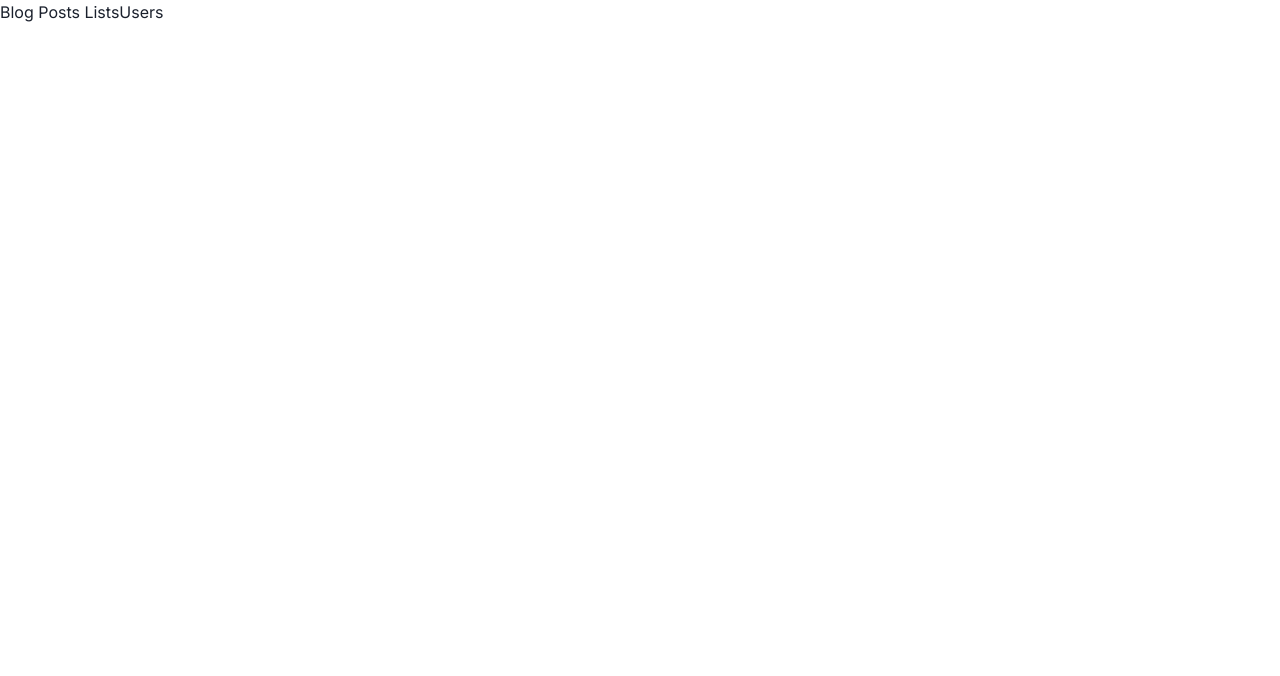
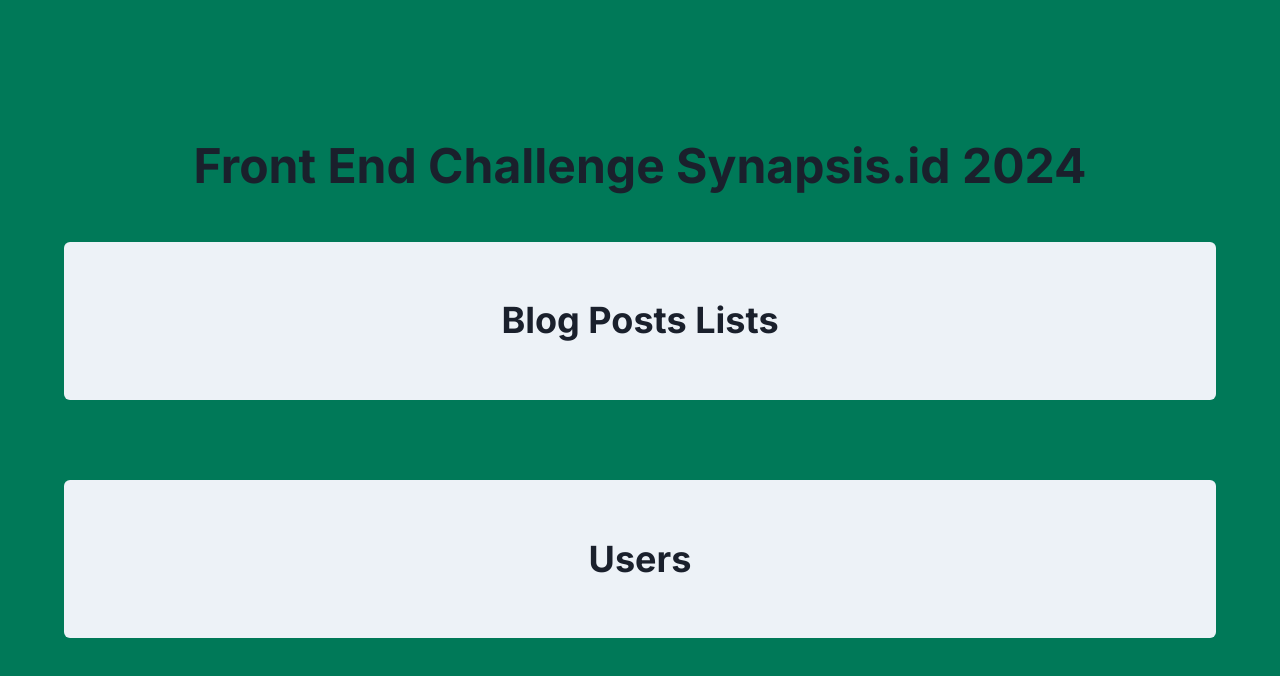
Before and after one commit to wisnu1314/FE-Challenge-Synapsis, a Next.js app in the folder fe_challenge/: page / in a window 1280 px wide. Shown: the top 676 px of the page. Built offline with nearby package versions, Linux system fonts and the light colour scheme.

Commit message:
Finishing

```diff
--- a/fe_challenge/src/app/PostsList/[postId]/page.tsx
+++ b/fe_challenge/src/app/PostsList/[postId]/page.tsx
@@ -83,7 +83,7 @@ export default function PostDetails({
                         </Box>
                     </GridItem>
                     <GridItem w="100%">
-                        <Box display="flex" justifyContent="center" alignItems="center" h="100%">
+                        <Box display="flex" justifyContent="center" alignItems="center" h="100%" gap={10}>
                             <Link href="/" margin={5}>
                                 <Text fontWeight="bold">Home</Text>
                             </Link>
--- a/fe_challenge/src/app/page.tsx
+++ b/fe_challenge/src/app/page.tsx
@@ -1,12 +1,66 @@
 import Image from "next/image";
 import styles from "./page.module.css";
 import NextLink from 'next/link'
-import { ChakraProvider, Link } from '@chakra-ui/react';
+import { Box, Button, ChakraProvider, Link, Text } from '@chakra-ui/react';
 export default function Home() {
   return (
     <ChakraProvider>
-      <Link as={NextLink} href="/PostsList">Blog Posts Lists</Link>
-      <Link as={NextLink} href="/Users">Users</Link>
+      <Box
+        w="100%"
+        h="100vh"
+        bgColor="#007958"
+        paddingTop={2}
+        display="flex"
+        flexDirection="column"
+        justifyContent="center"
+      >
+        <Box
+          display="flex"
+          w="100%"
+          justifyContent="center"
+
+        >
+          <Text
+            fontWeight="bold"
+            fontSize={48}
+          >
+            Front End Challenge Synapsis.id 2024
+            </Text>
+        </Box>
+        <Button
+          as={NextLink}
+          w="90%"
+          h="20%"
+          mx="auto"
+          my="10"
+          href="/PostsList"
+        >
+          <Text
+            fontWeight="bold"
+            fontSize={36}
+          >
+            Blog Posts Lists
+          </Text>
+        </Button>
+        <Button
+          as={NextLink}
+          w="90%"
+          mx="auto"
+          my={10}
+          h="20%"
+          href="/PostsList"
+        >
+          <Text
+            fontWeight="bold"
+            fontSize={36}
+          >
+            Users
+          </Text>
+        </Button>
+
+
+      </Box>
+
     </ChakraProvider>
   )
 }
```
Also changed, not shown: fe_challenge/src/app/PostsList/page.tsx (+11 -3 lines), fe_challenge/src/app/Users/page.tsx (+3 -5 lines).
